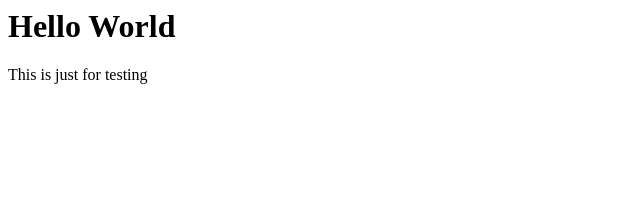
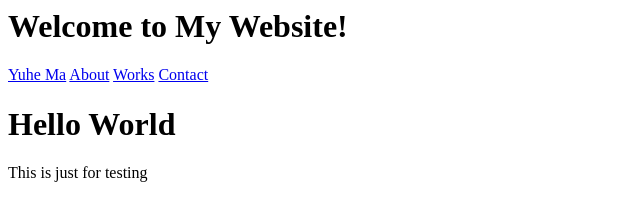
Before and after one commit to YuheMa702/index, a plain HTML site: page docs/index.html in a window 1280 px wide. Shown: the whole page, without its empty margins (0-640 px from the left). Drawn offline with Linux system fonts and the light colour scheme.

Commit message:
Add nav linkes and html files

```diff
--- a/docs/index.html
+++ b/docs/index.html
@@ -12,6 +12,15 @@
     <meta charset="UTF-8">
   </head>
   <body>
+    <header>
+      <h1>Welcome to My Website!</h1>
+      <nav>
+        <a href="./index.html">Yuhe Ma</a></li>
+        <a href="./htmls/about.html">About</a>
+        <a href="./htmls/works.html">Works</a>
+        <a href="./htmls/contact.html">Contact</a>
+      </nav>
+    </header>
   <div>
     <h1>Hello World</h1>
     <p>This is just for testing</p>
```
Also changed, not shown: docs/htmls/new.html (deleted, +0 -1 lines).
